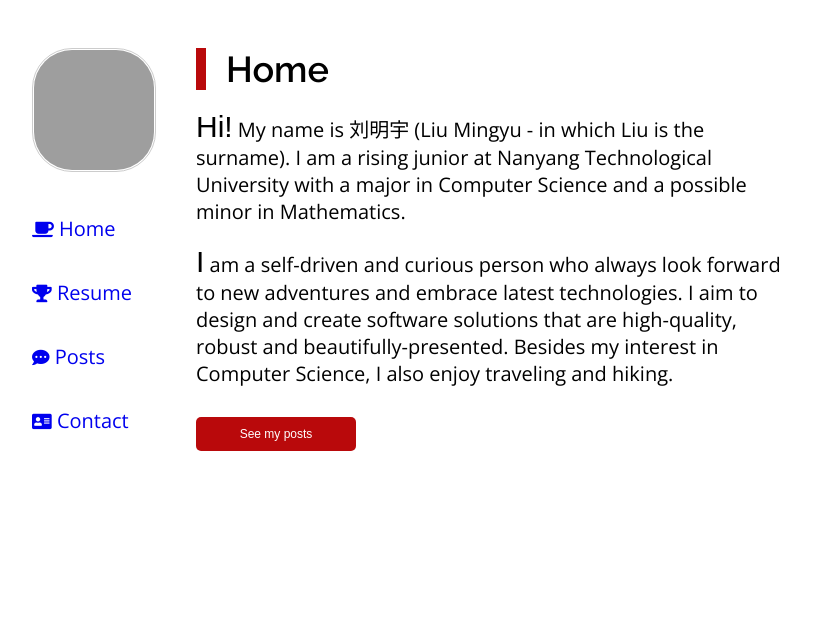
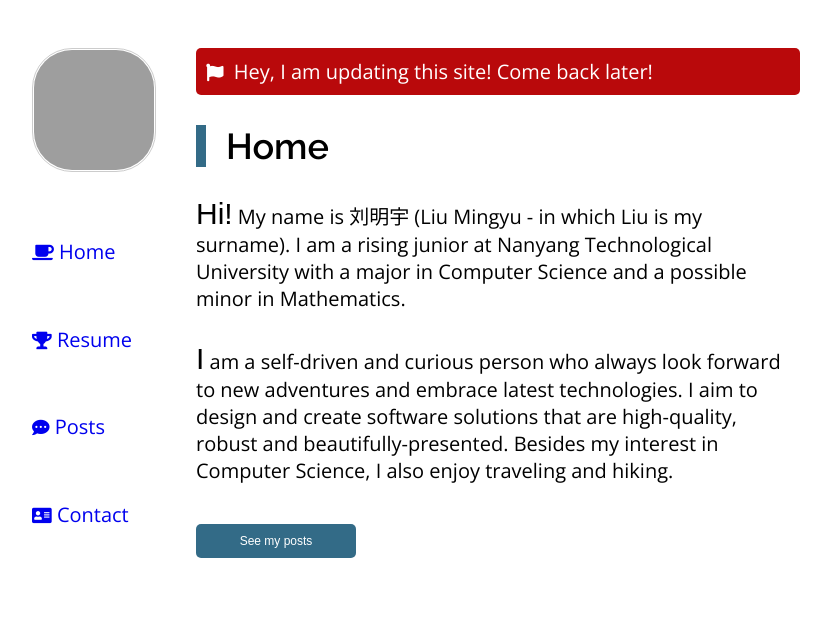
Before and after one commit to lyming90/csming, a Flask app: template csming/templates/v4.html in a window 1280 px wide. Shown: the top 635 px of the page, without its empty margins (224-1055 px from the left). Run offline with Flask 2, Linux system fonts and the light colour scheme; the template is opened without the code that fills it, so the values that code supplies are empty; some libraries are stand-ins or nearby versions; grey boxes are pictures that could not be loaded.

Commit message:
Added Notice

```diff
--- a/csming/templates/v4.html
+++ b/csming/templates/v4.html
@@ -16,10 +16,22 @@
 
   <style>
     :root {
-      --primary: #B9090B;
+      --primary: #336B87;
+      --urgent: #B9090B;
       --disabled: #ccc;
       font-family: 'Open Sans', sans-serif;
       font-size: 20px;
+    }
+
+    .notice {
+      background-color: var(--urgent);
+      margin-bottom: 0;
+      color: white;
+      padding-top: 0.5rem;
+      padding-bottom: 0.5rem;
+      padding-left: 0.5rem;
+      margin-bottom: 1.5rem;
+      border-radius: 5px;
     }
 
     .container {
@@ -50,21 +62,6 @@
       display: flex;
       flex-direction: column;
       align-content: flex-start;
-    }
-
-    form * {
-      display: block;
-    }
-
-    .email, .code {
-      font-family: 'Open Sans Light', sans-serif;
-      color: gray;
-      margin-bottom: 1rem;
-      font-size: 0.8rem;
-      border: 1px rgb(200, 200, 200) solid;
-      border-radius: 10px;
-      max-width: 80%;
-      padding: 0.5rem;
     }
 
     .header {
@@ -112,7 +109,7 @@
 
     p {
       margin-top: 0;
-      margin-bottom: 1rem;
+      margin-bottom: 1.5rem;
     }
 
     @media screen and (max-width: 768px) {
@@ -152,8 +149,9 @@
       <div><a class="icon-text no-selection" onclick="showInfo('#contact')" href="#"><i class="fas fa-address-card fa-sm"></i> Contact</a></div>
     </div>
     <div class="right-container">
+      <div class="notice no-selection"><i class="fas fa-flag fa-sm" style="margin-right: 0.5rem;"></i>Hey, I am updating this site! Come back later!</div>
       <p class="header no-selection">Home</p>
-      <p><first-word>Hi!</first-word> My name is 刘明宇 (Liu Mingyu - in which Liu is the surname). I am a rising junior at Nanyang Technological University with a major in Computer Science and a possible minor in Mathematics.
+      <p><first-word>Hi!</first-word> My name is 刘明宇 (Liu Mingyu - in which Liu is my surname). I am a rising junior at Nanyang Technological University with a major in Computer Science and a possible minor in Mathematics.
       </p>
       <p><first-word>I</first-word> am a self-driven and curious person who always look forward to new adventures and embrace latest technologies. I aim to design and create software solutions that are high-quality, robust and beautifully-presented. Besides my interest in Computer Science, I also enjoy traveling and hiking.
       </p>
```
